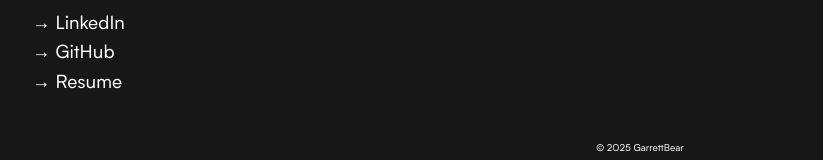
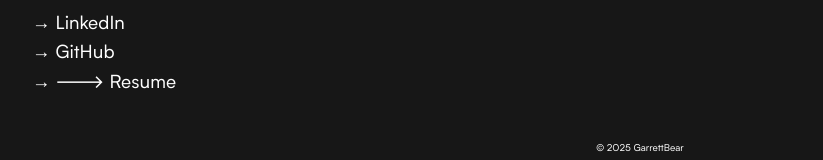
Before and after one commit to garrettbear/portfolio, a Next.js app: page / in a window 1280 px wide. Shown: the part 632-792 px from the top of the page, without its empty margins (0-823 px from the left). Built offline with nearby package versions, Linux system fonts and the light colour scheme; a web font is replaced by a local one.

Commit message:
vairable font fix

```diff
--- a/app/layout.tsx
+++ b/app/layout.tsx
@@ -4,6 +4,7 @@ import { Inter } from "next/font/google";
 import "./globals.css";
 
 const inter = Inter({ subsets: ["latin"], weight: "600" });
+
 export const metadata: Metadata = {
   title: 'Garrett "Bear" Whisten',
   description:
@@ -41,9 +42,7 @@ export default function RootLayout({
           crossOrigin="anonymous"
         />
       </Head>
-      <body className={`${inter.variable} antialiased font-biotif`}>
-        {children}
-      </body>
+      <body className={`${inter} antialiased font-biotif`}>{children}</body>
     </html>
   );
 }
--- a/app/page.tsx
+++ b/app/page.tsx
@@ -53,7 +53,7 @@ export default function Home() {
               target="_blank"
               rel="noopener noreferrer"
             >
-              <span className="font-inter">→</span> Resume
+              <span className="font-inter">→ 🡒</span> Resume
             </a>
           </li>
         </ul>
```
